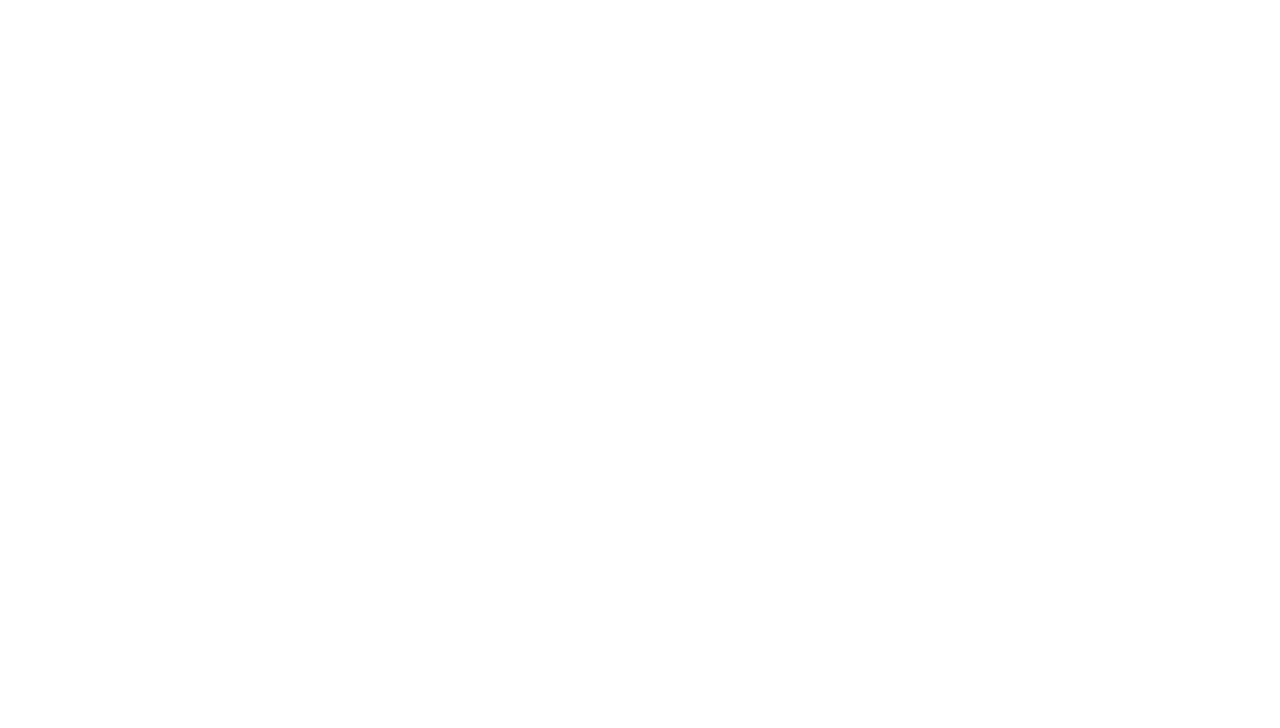
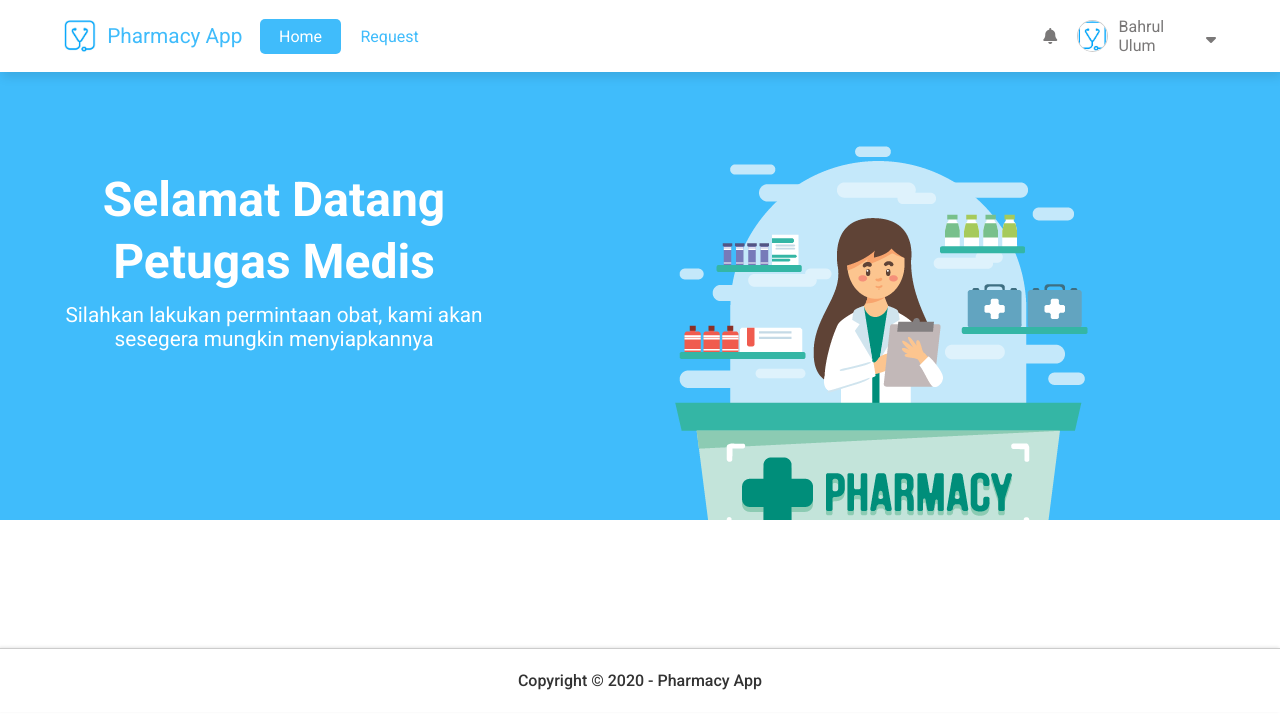
Before and after one commit to rajawali21/new-pharmacy-app, a React (Create React App) app: page /officerhome in a window 1280 px wide. Shown: the top 728 px of the page. Built offline with nearby package versions, Linux system fonts and the light colour scheme.

Commit message:
ngantuk ah, udah dulu

```diff
--- a/public/index.html
+++ b/public/index.html
@@ -13,6 +13,7 @@
       user's mobile device or desktop. See https://developers.google.com/web/fundamentals/web-app-manifest/
     -->
   <link rel="manifest" href="%PUBLIC_URL%/manifest.json" />
+  <script src="https://kit.fontawesome.com/f2104cec7b.js" crossorigin="anonymous"></script>
   <link
     href="https://fonts.googleapis.com/css2?family=Roboto:ital,wght@0,100;0,300;0,400;0,500;0,700;0,900;1,100;1,300;1,400;1,500;1,700;1,900&display=swap"
     rel="stylesheet">
--- a/src/App.js
+++ b/src/App.js
@@ -4,6 +4,7 @@ import { Route, Switch } from 'react-router-dom';
 // Other Component
 import Login from './pages/login/login';
 import Register from './pages/register/register';
+import OfficerHome from './pages/officerhome/officerhome';
 
 
 function App() {
@@ -11,8 +12,9 @@ function App() {
     <div>
 
       <Switch>
+        <Route exact path='/officerhome' component={OfficerHome} />
+        <Route exact path='/register' component={Register} />
         <Route exact path='/' component={Login} />
-        <Route exact path='/register' component={Register} />
       </Switch>
 
     </div>
--- a/src/component/footer/footer.css
+++ b/src/component/footer/footer.css
@@ -1,11 +1,8 @@
 .footer {
+    margin-top: 8rem;
     font-family: 'Roboto', sans-serif;
     color: #333;
     font-weight: 500;
-    position: absolute;
-    left: 0;
-    right: 0;
-    bottom: 0;
     border-top: 1px solid #ccc;
     height: 4rem;
     display: flex;
@@ -14,3 +11,10 @@
     align-items: center;
     box-shadow: -1px -1px 3px rgba(0, 0, 0, 0.1);
 }
+
+.footer.absolute {
+    position: absolute;
+    left: 0;
+    right: 0;
+    bottom: 0;
+}
--- a/src/component/footer/footer.js
+++ b/src/component/footer/footer.js
@@ -1,8 +1,8 @@
 import React from 'react';
 import './footer.css';
 
-const Footer = () => (
-    <footer className='footer'>
+const Footer = ({ isAbsolute }) => (
+    <footer className={`footer ${isAbsolute && 'absolute'}`}>
         <p>Copyright &copy; 2020 - Pharmacy App</p>
     </footer>
 )
--- /dev/null
+++ b/src/component/header-oficer/header-officer.css
@@ -0,0 +1,92 @@
+.header-container {
+    width: 100%;
+    height: 4.5rem;
+    box-shadow: 2px 5px 10px rgba(0, 0, 0, 0.1);
+    position: fixed;
+    background-color: #fff;
+    z-index: 10;
+}
+
+.header-officer {
+    width: 90%;
+    height: 100%;
+    margin: auto;
+    overflow: hidden;
+    display: flex;
+    justify-content: space-between;
+}
+
+.header-officer .left-side {
+    width: 85%;
+    height: 100%;
+    display: flex;
+    justify-content: flex-start;
+}
+
+.header-officer .left-side .header-logo {
+    width: 20%;
+    overflow: hidden;
+    display: flex;
+    justify-content: flex-start;
+    align-items: center;
+}
+
+.header-officer .left-side .header-logo img {
+    width: 2rem;
+    height: 2rem;
+}
+
+.header-officer .left-side .header-logo h1 {
+    font-family: 'Roboto', sans-serif;
+    margin-left: 0.7rem;
+    color: #40BCFB;
+    font-weight: 400;
+    font-size: 1.3rem;
+}
+
+.header-officer .left-side .header-menu {
+    width: 75%;
+    height: 100%;
+    display: flex;
+    justify-content: flex-start;
+    align-items: center;
+}
+
+.header-officer .left-side .header-menu .nav-item {
+    padding: 0.5rem 1.2rem;
+    color: #40BCFB;
+}
+
+.header-officer .left-side .header-menu .nav-item.active {
+    background-color: #40BCFB;
+    color: #fff;
+    border-radius: 5px;
+}
+
+
+.header-officer .right-side {
+    width: 15%;
+    display: flex;
+    justify-content: flex-end;
+    align-items: center;
+    height: 100%;
+}
+
+.header-officer .right-side img {
+    height: 2rem;
+    width: 2rem;
+    border-radius: 50%;
+    margin-left: 20px;
+    margin-right: 10px;
+    border: 1px solid #ccc;
+}
+
+.header-officer .right-side span {
+    color: rgb(122, 120, 120);
+    font-family: 'Roboto', sans-serif;
+    font-weight: 400;
+}
+
+.header-officer .right-side .officer-name {
+    padding-right: 0.4rem;
+}
--- /dev/null
+++ b/src/component/header-oficer/header-officer.js
@@ -0,0 +1,34 @@
+import React from 'react';
+import './header-officer.css';
+
+// Other Library
+import { NavLink } from 'react-router-dom';
+
+// Other Component
+import Logo from '../../assets/logo/logo.jpeg';
+
+
+const HeaderOfficer = () => (
+    <div className='header-container'>
+        <header className='header-officer'>
+            <div className='left-side'>
+                <div className='header-logo'>
+                    <img src={Logo} alt='HeaderLogo' />
+                    <h1>Pharmacy App</h1>
+                </div>
+                <div className='header-menu'>
+                    <NavLink exact to='/officerhome' className='nav-item' activeClassName='active'>Home</NavLink>
+                    <NavLink exact to='/officerrequest' className='nav-item' activeClassName='active'>Request</NavLink>
+                </div>
+            </div>
+            <div className='right-side'>
+                <span><i className='fas fa-bell'></i></span>
+                <img src={Logo} alt='UserImage' />
+                <span className='officer-name'>Bahrul Ulum</span>
+                <span><i className='fas fa-sort-down'></i></span>
+            </div>
+        </header>
+    </div>
+)
+
+export default HeaderOfficer;
--- a/src/pages/login/login.js
+++ b/src/pages/login/login.js
@@ -24,7 +24,7 @@ const Login = () => {
                     <LoginFormCard />
                 </div>
             </main>
-            <Footer />
+            <Footer isAbsolute />
         </div>
     )
 }
--- /dev/null
+++ b/src/pages/officerhome/officerhome.css
@@ -0,0 +1,43 @@
+.officerhome {
+    width: 100%;
+    display: flex;
+    flex-direction: column;
+}
+
+.officerhome .showcase {
+    height: 65vh;
+    background-color: #40BCFB;
+    display: flex;
+    flex-direction: row;
+    padding: 30px;
+    position: relative;
+    overflow: hidden;
+}
+
+.officerhome .showcase .showcase-text {
+    width: 40%;
+    text-align: center;
+    height: 100%;
+    display: flex;
+    flex-direction: column;
+    align-items: center;
+    justify-content: center;
+    font-family: 'Roboto', sans-serif;
+    color: #fff;
+}
+
+.officerhome .showcase .showcase-text h1 {
+    font-size: 3rem;
+    line-height: 1.3;
+    padding-bottom: 10px;
+}
+
+.officerhome .showcase .showcase-text p {
+    font-size: 1.3rem;
+}
+
+.officerhome .showcase img {
+    position: absolute;
+    right: 15%;
+    bottom: -10%;
+}
--- /dev/null
+++ b/src/pages/officerhome/officerhome.js
@@ -0,0 +1,24 @@
+import React from 'react';
+import './officerhome.css';
+import HeaderOfficer from '../../component/header-oficer/header-officer';
+import Footer from '../../component/footer/footer';
+import OfficerHomeIllustration from '../../assets/illustration/illustration-2.png';
+
+const OfficerHome = () => (
+    <div>
+        <HeaderOfficer />
+        <div className='officerhome'>
+            <section className='showcase'>
+                <div className='showcase-text'>
+                    <h1>Selamat Datang Petugas Medis</h1>
+                    <p>Silahkan lakukan permintaan obat, kami akan sesegera mungkin menyiapkannya</p>
+                </div>
+                <img src={OfficerHomeIllustration} alt='OficerHomeIllustration' />
+            </section>
+            <section className='menu'></section>
+        </div>
+        <Footer />
+    </div>
+)
+
+export default OfficerHome;
```
Also changed, not shown: src/assets/illustration/illustration-2.png (added).
